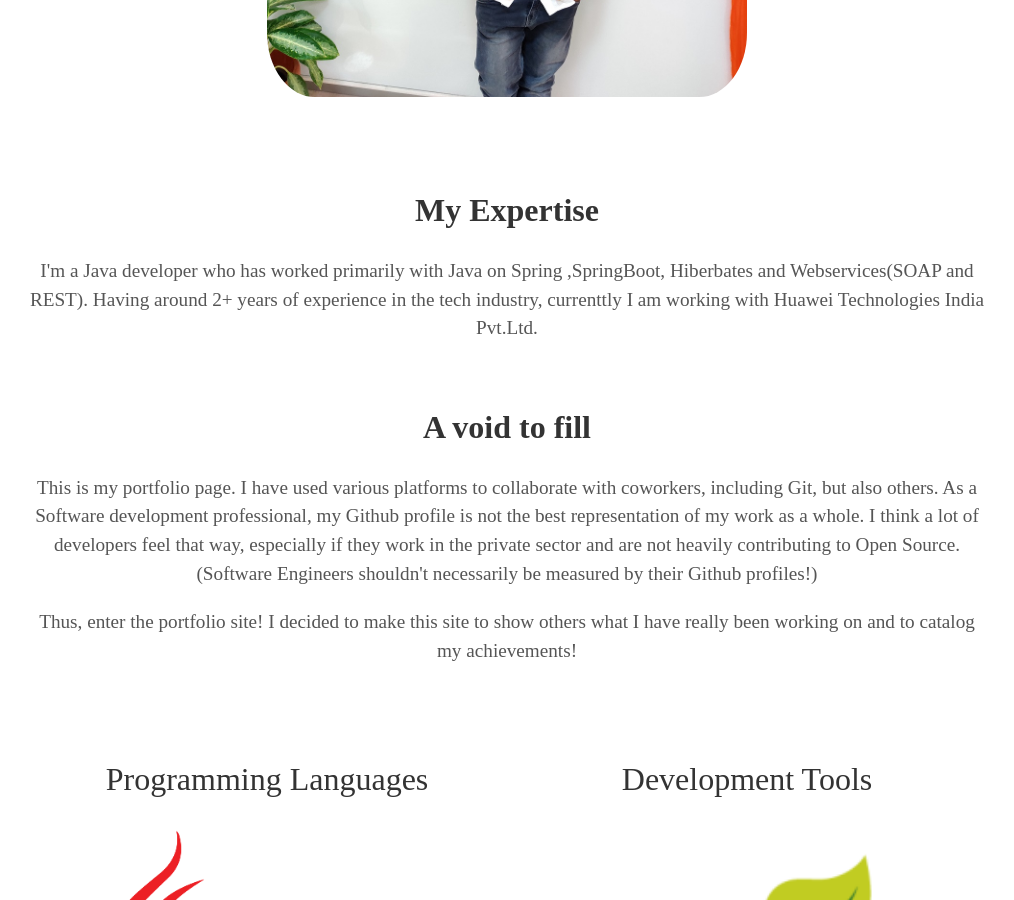
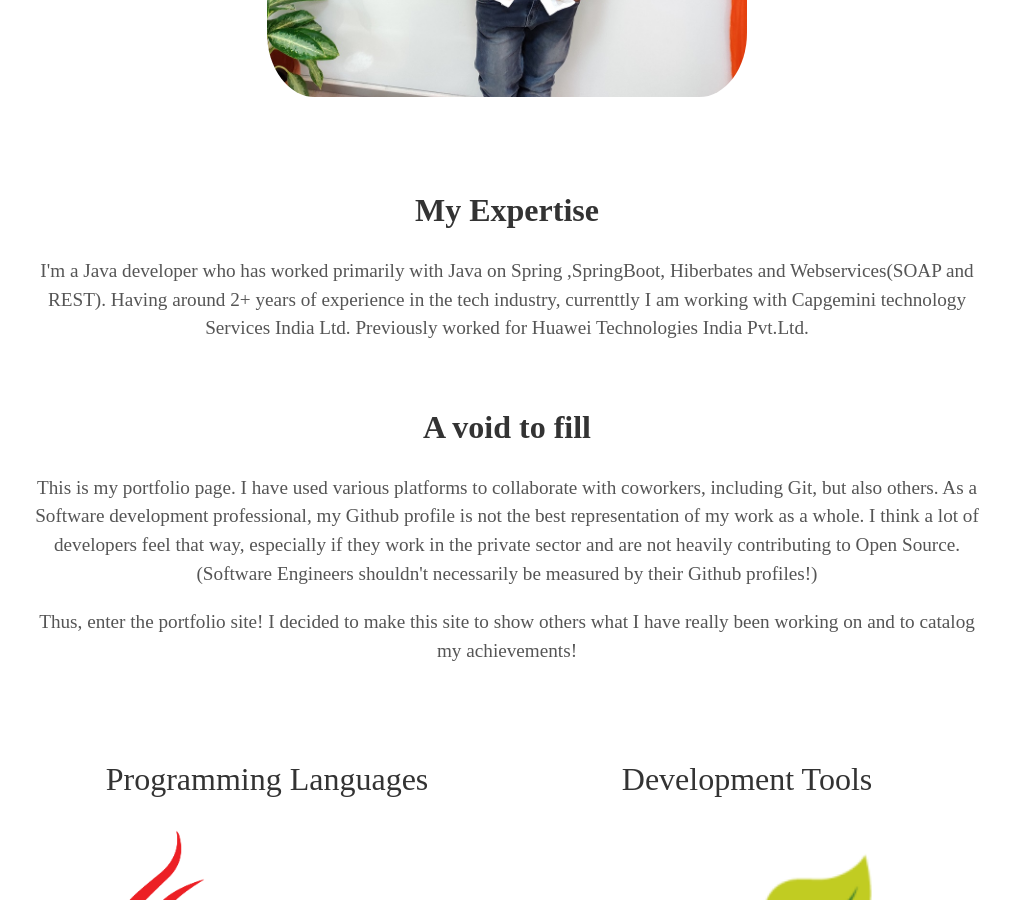
Before and after one commit to praveenspk/praveenspk.github.io, a Jekyll site: the page built from index.html, in a window 1280 px wide and 900 px high, scrolled down 1467 px. Shown: the whole window, without its empty margins (133-1147 px from the left). Built offline with Jekyll 4.4.1, drawn with Linux system fonts in a browser that asks for light colours; some web fonts are replaced.

Commit message:
Update _config.yml

```diff
--- a/_config.yml
+++ b/_config.yml
@@ -6,7 +6,7 @@ description: Jekyll Theme Minimal Resume # http://willianjusten.com.br
 
 # User settings
 username: Praveen Kumar
-user_description: I'm a Java developer who has worked primarily with Java on Spring ,SpringBoot, Hiberbates and Webservices(SOAP and REST). Having around 2+ years of experience in the tech industry, currenttly I am working with Huawei Technologies India Pvt.Ltd.
+user_description: I'm a Java developer who has worked primarily with Java on Spring ,SpringBoot, Hiberbates and Webservices(SOAP and REST). Having around 2+ years of experience in the tech industry, currenttly I am working with Capgemini technology Services India Ltd. Previously worked for Huawei Technologies India Pvt.Ltd.
 user_title: Software Engineer
 email: praveenkumar.saggam@gmail.com
 twitter_username: praveensaggam
```
